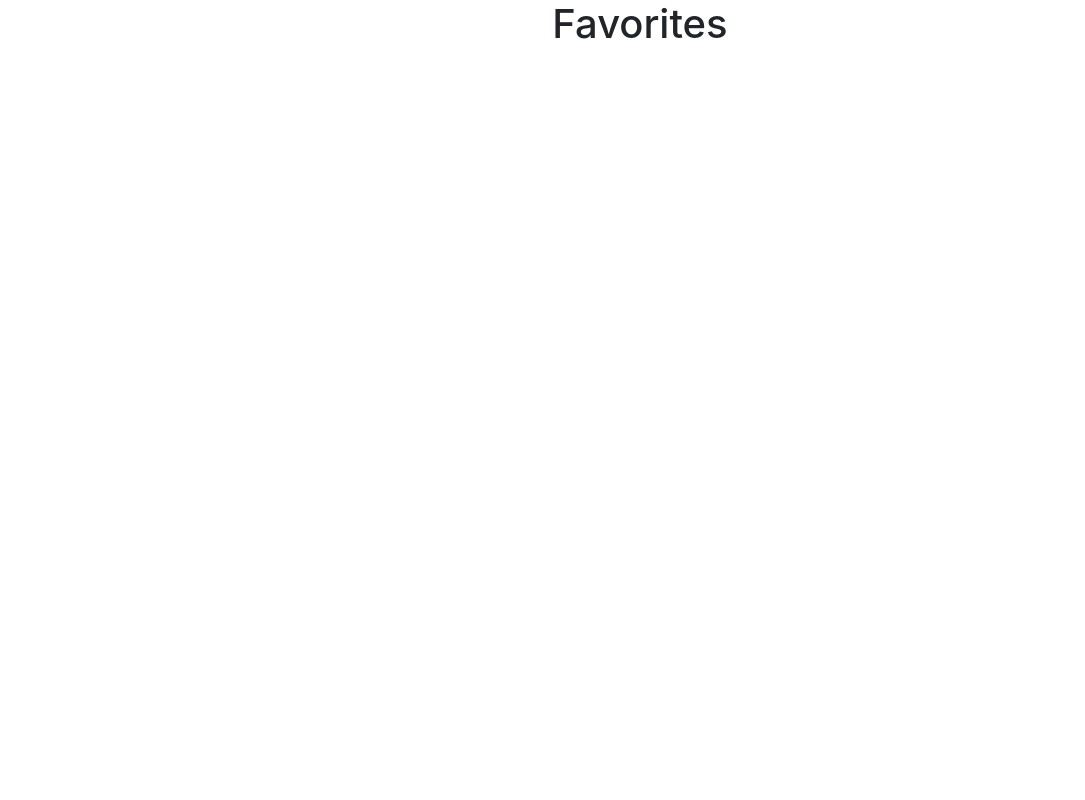
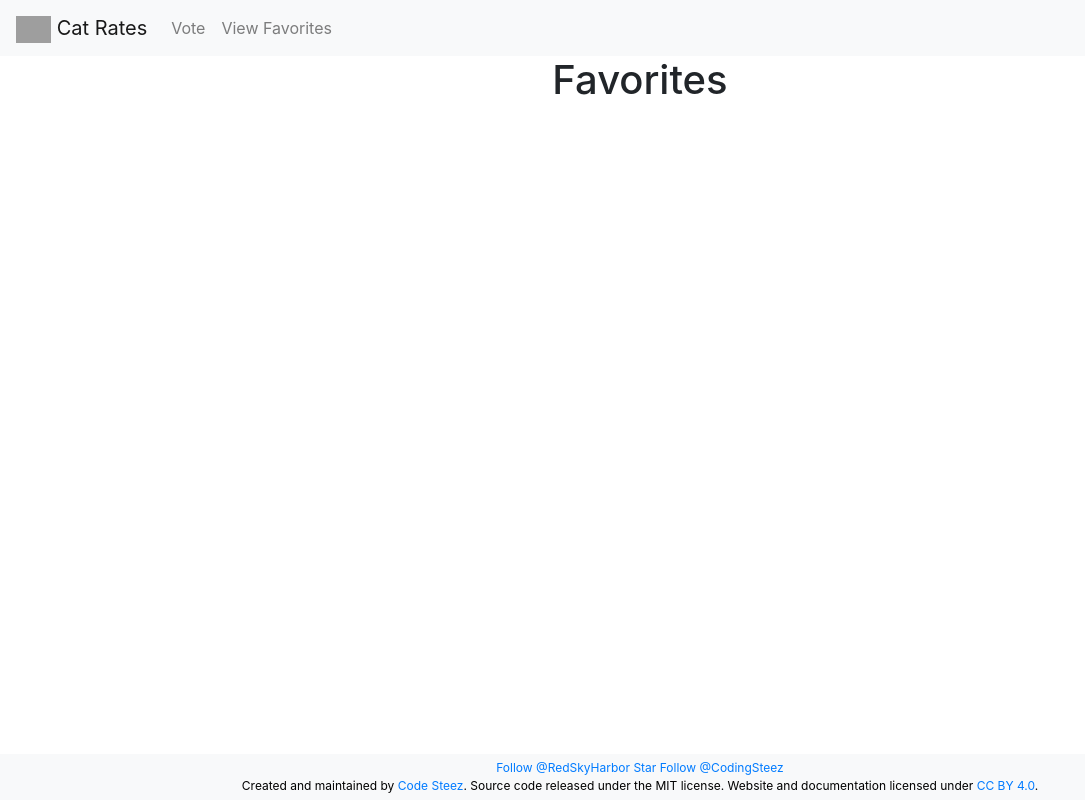
Before and after one commit to RedSkyHarbor/Rate-Cats, a Flask app: page /favorites in a window 1280 px wide. Before the commit the part shown is almost empty. Shown: the whole page, without its empty margins (0-1085 px from the left). Run offline with Flask 2, Linux system fonts and the light colour scheme; some libraries are stand-ins or nearby versions; grey boxes are pictures that could not be loaded.

Commit message:
base template of application now contains the header and footer

```diff
--- a/app/templates/base.html
+++ b/app/templates/base.html
@@ -9,16 +9,36 @@
    </head>
 
 	<body class='flex'>
-		<header>
-			{% block header %}{% endblock %}
-		</header>
 
-		<div class='content'>
-			{% block content %}{% endblock %}
-		</div>
+		<nav class='navbar navbar-expand-lg navbar-light bg-light'>
+			<a href='{{url_for('vote')}}' class='navbar-brand'>
+				<img width='35' alt='cat' src="{{url_for('static', filename='img/cat_silhouette.svg')}}"/>
+				Cat Rates
+			</a>
 
-		<footer>
-			{% block footer %}{% endblock %}
+			<button class="navbar-toggler" type="button" data-toggle="collapse" data-target="#navbarNav" aria-controls="navbarNav" aria-expanded="false" aria-label="Toggle navigation">
+				<span class="navbar-toggler-icon"></span>
+			</button>
+
+			<div class='collapse navbar-collapse' id='navbarNav'>
+				<ul class='navbar-nav'>
+					<li class='nav-item'><a class='nav-link' href='{{url_for('vote')}}'>Vote</a></li>
+					<li class='nav-item'><a class='nav-link' href='{{url_for('favorites')}}'>View Favorites</a></li>
+				</ul>
+			</div>
+
+   		</nav>
+
+		<div class='content'> {% block content %}{% endblock %} </div>
+
+		<footer class='footer-content bg-light'>
+			<a class="github-button" href="https://github.com/RedSkyHarbor" data-show-count="true" aria-label="Follow @RedSkyHarbor on GitHub">Follow @RedSkyHarbor</a>
+			<a class="github-button" href="https://github.com/RedSkyHarbor/Rate-Cats" data-icon="octicon-star" data-show-count="true" aria-label="Star RedSkyHarbor/rate-cats on GitHub">Star</a>
+			<a href="https://twitter.com/CodingSteez?ref_src=twsrc%5Etfw" class="twitter-follow-button" data-show-count="false">Follow @CodingSteez</a><script async src="https://platform.twitter.com/widgets.js" charset="utf-8"></script>
+			<br/>
+			<span>Created and maintained by <a href="https://www.codesteez.com/">Code Steez</a>.</span>
+			<span>Source code released under the MIT license.</span>
+			<span>Website and documentation licensed under <a href="https://creativecommons.org/licenses/by/4.0/">CC BY 4.0</a>.</span>
 		</footer>
 
 		<script src="https://code.jquery.com/jquery-3.4.1.slim.min.js" integrity="sha384-J6qa4849blE2+poT4WnyKhv5vZF5SrPo0iEjwBvKU7imGFAV0wwj1yYfoRSJoZ+n" crossorigin="anonymous"></script>
```
